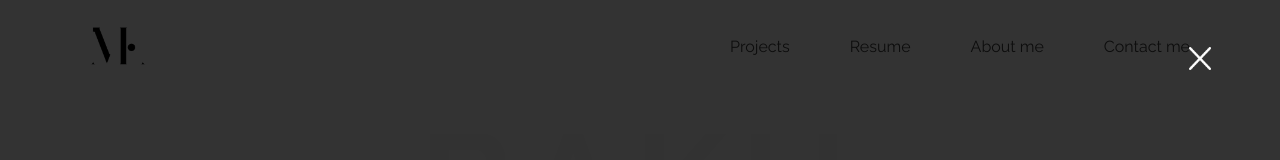
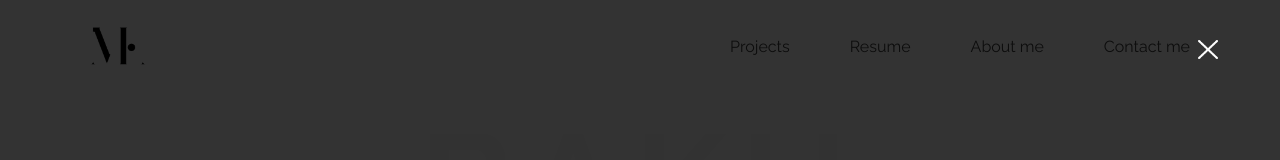
Before and after one commit to akbarlimehin/mehin, a Next.js app: page /project/baku-caviar-boutique in a window 1280 px wide. Both pictures are taken after a click on the picture 357 px from the left and 632 px from the top of the page. Shown: the top 160 px of the page. Built offline with nearby package versions, Linux system fonts and the light colour scheme.

Commit message:
fix visuals to match the client's expectations

```diff
--- a/pages/project/[project].js
+++ b/pages/project/[project].js
@@ -45,7 +45,7 @@ const Project = ({ projectInfo, pictures }) => {
         </div>
       </div>
 
-      <Title removeMarginBottom={true}>Description</Title>
+      {/* <Title removeMarginBottom={true}>Description</Title> */}
 
       <div className={styles.description}>
         <div className={styles.points}>
--- a/styles/Nav.module.scss
+++ b/styles/Nav.module.scss
@@ -27,7 +27,7 @@
     background: transparent;
 
     img {
-      width: 40px;
+      width: 25px;
     }
 
     @include breakpoint(sm) {
--- a/styles/Overlay.module.scss
+++ b/styles/Overlay.module.scss
@@ -15,11 +15,11 @@
 
   .close {
     position: absolute;
-    top: 40px;
-    right: 40px;
+    top: 34px;
+    right: 41px;
     background: transparent;
-    width: 40px;
-    height: 40px;
+    width: 24px;
+    padding: 0;
     border: none;
     transition: .3s;
 
@@ -28,6 +28,10 @@
       right: 60px;
     }
 
+    img {
+      width: 100%;
+    }
+
     &:hover {
       cursor: pointer;
       transform: scale(1.2);
--- a/styles/Project.module.scss
+++ b/styles/Project.module.scss
@@ -68,12 +68,13 @@
   }
 
   .images {
-    margin: 55px 0 30px;
+    margin: 55px 0 20px;
     grid-template-columns: 1fr;
     display: grid;
     gap: 30px;
 
     @include breakpoint(sm) {
+      margin: 55px 0 40px;
       grid-template-columns: 1fr 1fr;
     }
 
@@ -99,6 +100,7 @@
   }
 
   p {
+    text-align: center;
     font-size: 16px;
     line-height: 170%;
 
@@ -108,11 +110,7 @@
   }
 
   .points {
-    margin-bottom: 40px;
-
-    @include breakpoint(lg) {
-      margin-bottom: 60px;
-    }
+    margin-bottom: 45px;
 
     .point {
       text-align: center;
--- a/styles/Title.module.scss
+++ b/styles/Title.module.scss
@@ -16,7 +16,7 @@
   h1 {
     color: $darker-white;
     letter-spacing: 0.1em;
-    font-size: 60px;
+    font-size: 50px;
     line-height: 100%;
     margin: 10px 0 35px;
 
@@ -36,7 +36,7 @@
     letter-spacing: 0.04em;
     color: $black;
     margin: 0;
-    font-size: 30px;
+    font-size: 27px;
 
     position: absolute;
     top: 50%;
```
Also changed, not shown: styles/Projects.module.scss (+8 -2 lines).
